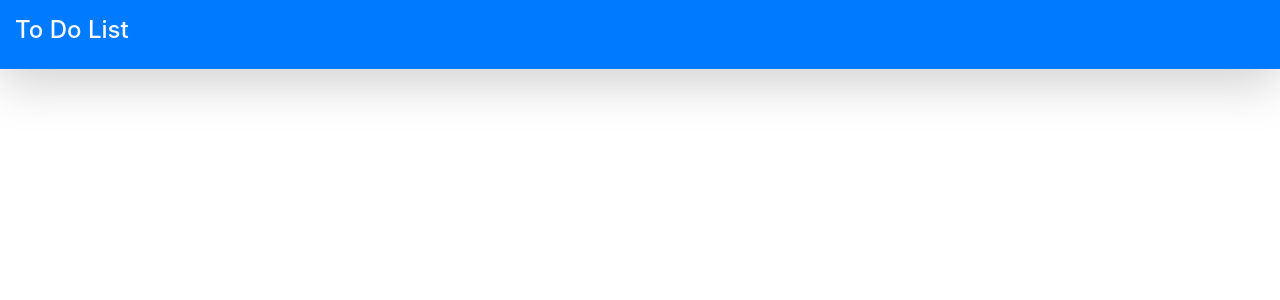
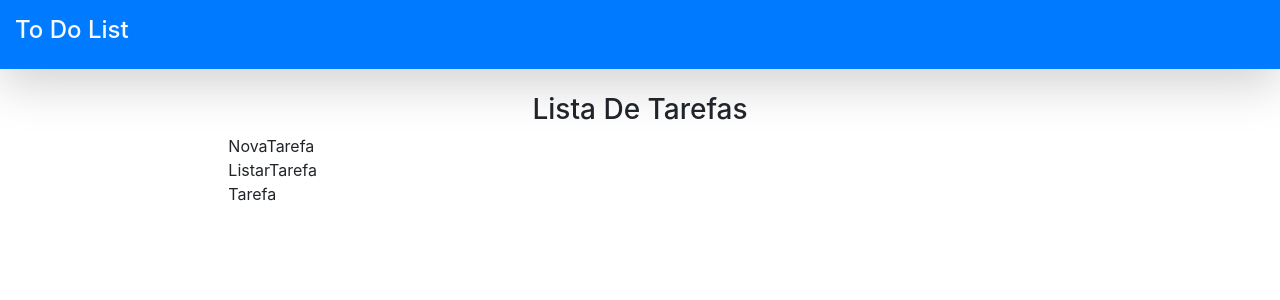
Before and after one commit to LeoniTeixeira/desafio_frontend, a React (Create React App) app: page / in a window 1280 px wide. Shown: the top 300 px of the page. Built offline with nearby package versions, Linux system fonts and the light colour scheme.

Commit message:
criação dos componentes

```diff
--- a/src/App.js
+++ b/src/App.js
@@ -1,12 +1,23 @@
 import React, { Component } from 'react'
 import Header from './components/Header'
+import NovaTarefa from './components/NovaTarefa'
+import ListarTarefa from './components/ListarTarefa'
+import 'bootstrap/dist/css/bootstrap.min.css'
 
 export default class App extends Component {
     render() {
         return (
-            <div>
+            <>
                 <Header/>
-            </div>
-        )
-    }
+                <main className='container-fluid'>
+                    <div className='row'>
+                        <div className='mx-auto col-md-8 mt-4'>
+                            <h3 className='text-capitalize text-center'>Lista de Tarefas</h3>
+                            <NovaTarefa/>
+                            <ListarTarefa/>
+                        </div>
+                    </div>
+                </main>
+            </>
+    )}
 }
--- a/src/components/Header.js
+++ b/src/components/Header.js
@@ -1,5 +1,4 @@
 import React, { Component } from 'react'
-import 'bootstrap/dist/css/bootstrap.min.css'
 
 export default class Header extends Component {
     render() {
--- /dev/null
+++ b/src/components/ListarTarefa.js
@@ -0,0 +1,13 @@
+import React, { Component } from 'react';
+import Tarefa from './Tarefa';
+
+export default class ListarTarefa extends Component {
+    render() {
+        return (
+            <div>
+                ListarTarefa
+                <Tarefa/>
+            </div>
+        )
+    }
+}
--- /dev/null
+++ b/src/components/NovaTarefa.js
@@ -0,0 +1,11 @@
+import React, { Component } from 'react'
+
+export default class NovaTarefa extends Component {
+    render() {
+        return (
+            <div>
+                NovaTarefa
+            </div>
+        )
+    }
+}
--- /dev/null
+++ b/src/components/Tarefa.js
@@ -0,0 +1,11 @@
+import React, { Component } from 'react'
+
+export default class Tarefa extends Component {
+    render() {
+        return (
+            <div>
+                Tarefa
+            </div>
+        )
+    }
+}
```
